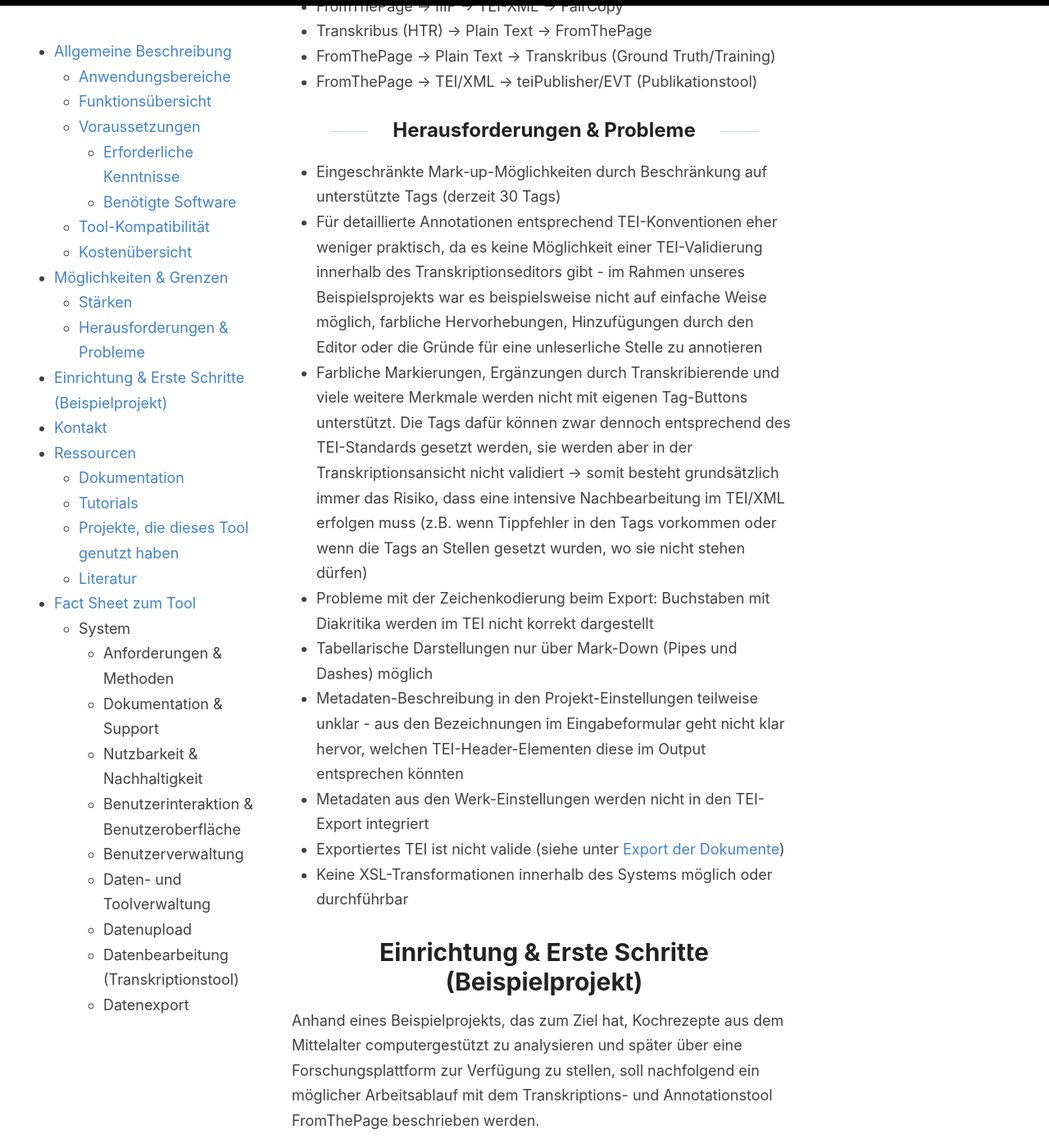
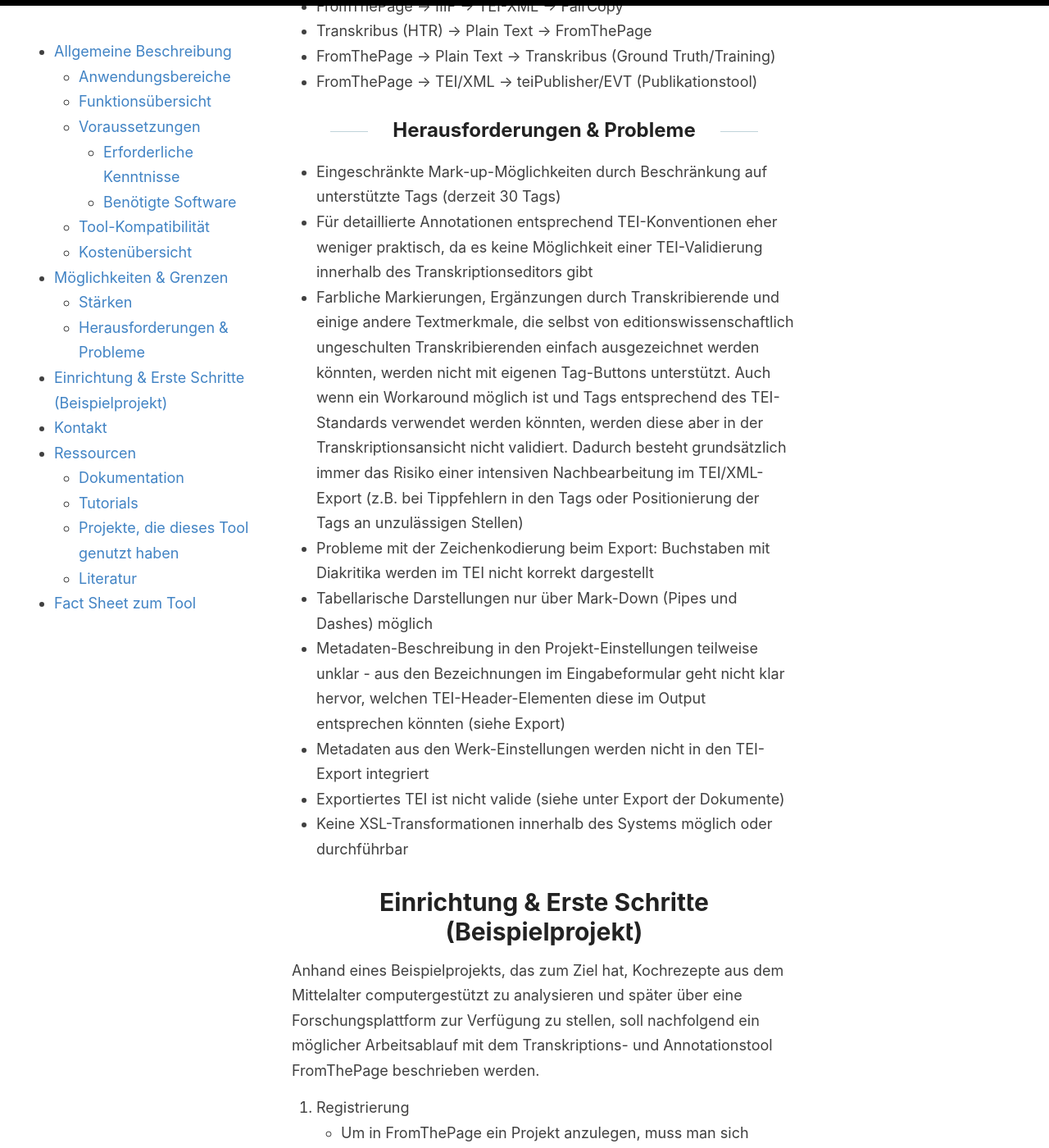
Before and after one commit to DigEdTnT/digedtnt.github.io, a Jekyll site: the page built from _posts/2023-03-27-fromthepage.md, in a window 1280 px wide and 1400 px high, scrolled down 4382 px. Shown: the whole window at 82% size. Built offline with Jekyll 4.4.1, drawn with Linux system fonts in a browser that asks for light colours; some of the changed text lies outside the part shown.

Commit message:
Update 2023-03-27-fromthepage.md

```diff
--- a/_posts/2023-03-27-fromthepage.md
+++ b/_posts/2023-03-27-fromthepage.md
@@ -173,13 +173,13 @@
 
 
 * Eingeschränkte Mark-up-Möglichkeiten durch Beschränkung auf unterstützte Tags (derzeit 30 Tags)
-* Für detaillierte Annotationen entsprechend TEI-Konventionen eher weniger praktisch, da es keine Möglichkeit einer TEI-Validierung innerhalb des Transkriptionseditors gibt - im Rahmen unseres Beispielsprojekts war es beispielsweise nicht auf einfache Weise möglich, farbliche Hervorhebungen, Hinzufügungen durch den Editor oder die Gründe für eine unleserliche Stelle zu annotieren
-* Farbliche Markierungen, Ergänzungen durch Transkribierende und viele weitere Merkmale werden nicht mit eigenen Tag-Buttons unterstützt. Die Tags dafür können zwar dennoch entsprechend des TEI-Standards gesetzt werden, sie werden aber in der Transkriptionsansicht nicht validiert → somit besteht grundsätzlich immer das Risiko, dass eine intensive Nachbearbeitung im TEI/XML erfolgen muss (z.B. wenn Tippfehler in den Tags vorkommen oder wenn die Tags an Stellen gesetzt wurden, wo sie nicht stehen dürfen)
+* Für detaillierte Annotationen entsprechend TEI-Konventionen eher weniger praktisch, da es keine Möglichkeit einer TEI-Validierung innerhalb des Transkriptionseditors gibt
+* Farbliche Markierungen, Ergänzungen durch Transkribierende und einige andere Textmerkmale, die selbst von editionswissenschaftlich ungeschulten Transkribierenden einfach ausgezeichnet werden könnten, werden nicht mit eigenen Tag-Buttons unterstützt. Auch wenn ein Workaround möglich ist und Tags entsprechend des TEI-Standards verwendet werden könnten, werden diese aber in der Transkriptionsansicht nicht validiert. Dadurch besteht grundsätzlich immer das Risiko einer intensiven Nachbearbeitung im TEI/XML-Export (z.B. bei Tippfehlern in den Tags oder Positionierung der Tags an unzulässigen Stellen)
 * Probleme mit der Zeichenkodierung beim Export: Buchstaben mit Diakritika werden im TEI nicht korrekt dargestellt
 * Tabellarische Darstellungen nur über Mark-Down (Pipes und Dashes) möglich
-* Metadaten-Beschreibung in den Projekt-Einstellungen teilweise unklar - aus den Bezeichnungen im Eingabeformular geht nicht klar hervor, welchen TEI-Header-Elementen diese im Output entsprechen könnten
+* Metadaten-Beschreibung in den Projekt-Einstellungen teilweise unklar - aus den Bezeichnungen im Eingabeformular geht nicht klar hervor, welchen TEI-Header-Elementen diese im Output entsprechen könnten (siehe Export)
 * Metadaten aus den Werk-Einstellungen werden nicht in den TEI-Export integriert
-* Exportiertes TEI ist nicht valide (siehe unter [Export der Dokumente](#))
+* Exportiertes TEI ist nicht valide (siehe unter Export der Dokumente)
 * Keine XSL-Transformationen  innerhalb des Systems möglich oder durchführbar
 
 
@@ -256,7 +256,8 @@
 Sollte es unter unseren Transkribierenden Personen geben, die Tags lieber ausschreiben statt Textbereiche mittels Klick auf Button zu markieren, ist dies ebenfalls möglich. Strukturierungen wie Zeilenumbrüche oder Absätze werden automatisch übernommen. Wenn wir die Möglichkeiten der TEI nutzen wollen, haben wir dafür zwar keine Buttons, wir können aber z. B. editorische Eingriffe - in der Abbildung durch das Element &lt;supplied> realisiert - trotzdem mit dem entsprechenden Tag auszeichnen. \
 {% include image.html url="../data/pipelines/pipeline_1/fromthepage/img/markup.PNG" description="Abb. x: Mark-Up-Möglichkeiten" %} \
 Das Element wird zwar in der allgemeinen Darstellung auf FromThePage nicht unterstützt, es befindet sich aber am Ende in unserem TEI-Export. Ein Nachteil dieses Workarounds ist aber, dass auf diese Weise angelegte Tags nicht validiert werden und wir bei einer falschen Schreibweise oder unzulässigen Positionierung des Elements keinen Hinweis darauf bekommen. Da wir FromThePage aber ohnehin nur für unsere Transkription und nicht für die Annotation verwenden wollen, setzen wir uns mit dieser Form der Auszeichnung nicht weiter auseinander. \
-{% include image.html url="../data/pipelines/pipeline_1/fromthepage/img/transcription-overview.PNG" description="Abb. x: Allgemeine Ansicht" %}
+{% include image.html url="../data/pipelines/pipeline_1/fromthepage/img/transcription-overview.PNG" description="Abb. x: Allgemeine Ansicht" %} \
+→ An dieser Stelle hervorzuheben ist auch, dass es im Rahmen unseres Beispielsprojekts es leider nicht auf sichere und einfache Weise möglich war, farbliche Hervorhebungen, Hinzufügungen durch den/die Editor:in (und nicht den/die Autor:in) oder die Gründe für eine unleserliche Stelle zu annotieren.
         * **Anmerkungen und Fragen:** Sollten Mitarbeitende auf Probleme stoßen, die in den Transkriptionsrichtlinien nicht erläutert sind, so haben sie die Möglichkeit, für jedes Faksimile und die dazugehörige Transkription eine Anmerkung zu hinterlassen oder Fragen zu stellen. Diese Notizen werden auch in den TEI-Export übernommen und können somit nützlich sein, um damit Problemstellen zu kennzeichnen oder Kommentare für die spätere Annotation einzufügen. In unserem Beispiel wurde diese Funktion genutzt, um jene Transkriptionen zu markieren, in denen es Probleme mit der Darstellung von diakritischen Zeichen gab. \
 {% include image.html url="../data/pipelines/pipeline_1/fromthepage/img/notes-and-questions.PNG" description="Abb. x: Austausch mit und zwischen Projektmitarbeitenden" %}
         * **Subject Linking:** Während der Transkription eines Dokumentes können auch Entitäten wie Personen, Orte oder eigens angelegte Kategorien (inklusive Unterkategorien) - in unserem Beispiel Zutaten und Speisen - ausgezeichnet werden.  \
@@ -363,8 +364,7 @@
 
 <table>
   <tr>
-   <td colspan="2" >
-<h2>System</h2>
+   <td colspan="2" ><strong>System</strong>
    </td>
   </tr>
   <tr>
@@ -417,10 +417,7 @@
    </td>
   </tr>
   <tr>
-   <td colspan="2" >
-<h3>Anforderungen & Methoden</h3>
-
-
+   <td colspan="2" ><strong>Anforderungen & Methoden</strong>
    </td>
   </tr>
   <tr>
@@ -463,10 +460,7 @@
    </td>
   </tr>
   <tr>
-   <td colspan="2" >
-<h3>Dokumentation & Support</h3>
-
-
+   <td colspan="2" ><strong>Dokumentation & Support</strong>
    </td>
   </tr>
   <tr>
@@ -521,10 +515,7 @@
    </td>
   </tr>
   <tr>
-   <td colspan="2" >
-<h3>Nutzbarkeit & Nachhaltigkeit</h3>
-
-
+   <td colspan="2" ><strong>Nutzbarkeit & Nachhaltigkeit</strong>
    </td>
   </tr>
   <tr>
@@ -560,10 +551,7 @@
    </td>
   </tr>
   <tr>
-   <td colspan="2" >
-<h3>Benutzerinteraktion & Benutzeroberfläche</h3>
-
-
+   <td colspan="2" ><strong>Benutzerinteraktion & Benutzeroberfläche</strong>
    </td>
   </tr>
   <tr>
@@ -595,10 +583,7 @@
    </td>
   </tr>
   <tr>
-   <td colspan="2" >
-<h3>Benutzerverwaltung</h3>
-
-
+   <td colspan="2" ><strong>Benutzerverwaltung</strong>
    </td>
   </tr>
   <tr>
@@ -615,10 +600,7 @@
    </td>
   </tr>
   <tr>
-   <td colspan="2" >
-<h3>Daten- und Toolverwaltung</h3>
-
-
+   <td colspan="2" ><strong>Daten- und Toolverwaltung</strong>
    </td>
   </tr>
   <tr>
@@ -652,10 +634,7 @@
    </td>
   </tr>
   <tr>
-   <td colspan="2" >
-<h3>Datenupload</h3>
-
-
+   <td colspan="2" ><strong>Datenupload</strong>
    </td>
   </tr>
   <tr>
@@ -697,10 +676,7 @@
    </td>
   </tr>
   <tr>
-   <td colspan="2" >
-<h3>Datenbearbeitung (Transkriptionstool)</h3>
-
-
+   <td colspan="2" ><strong>Datenbearbeitung (Transkriptionstool)</strong>
    </td>
   </tr>
   <tr>
@@ -773,10 +749,7 @@
    </td>
   </tr>
   <tr>
-   <td colspan="2" >
-<h3>Datenexport</h3>
-
-
+   <td colspan="2" ><strong>Datenexport</strong>
    </td>
   </tr>
   <tr>
```
Also changed, not shown: other parts of _posts/2023-03-27-fromthepage.md (+1 -1 lines).
